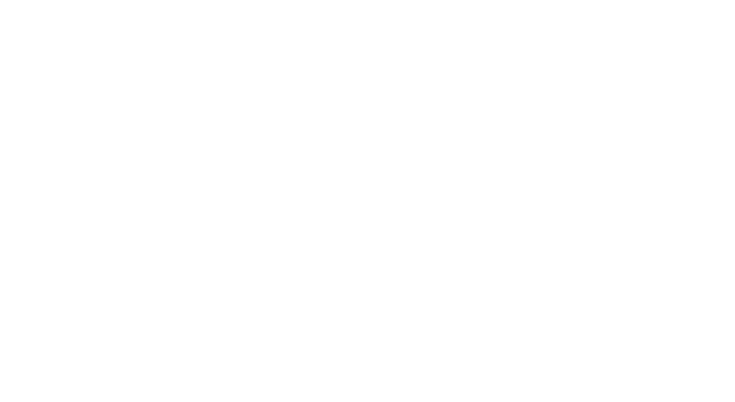
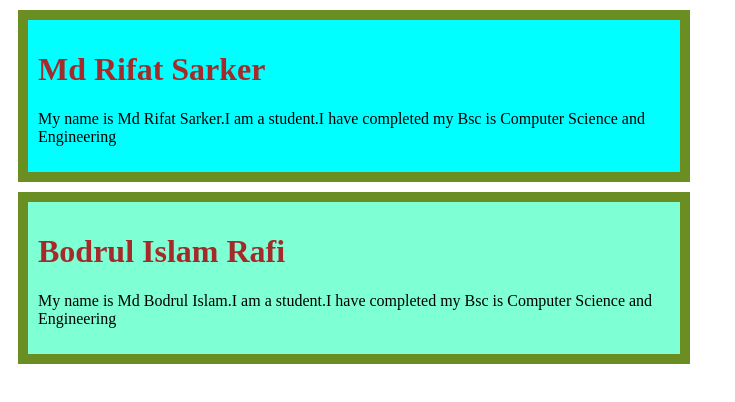
Before and after one commit to Md-Rifat-Sarker/my-first-git-repo, a plain HTML site: page index.html in a window 1280 px wide. Shown: the whole page, without its empty margins (0-735 px from the left). Drawn offline with Linux system fonts and the light colour scheme.

Commit message:
add css file

```diff
--- a/index.html
+++ b/index.html
@@ -4,8 +4,16 @@
     <meta charset="UTF-8">
     <meta name="viewport" content="width=device-width, initial-scale=1.0">
     <title>My first git rep</title>
+    <link rel="stylesheet" href="styles/blog.css">
 </head>
 <body>
-
+    <div class="div1 divsize">
+        <h1 >Md Rifat Sarker</h1>
+        <p>My name is Md Rifat Sarker.I am a student.I have completed my Bsc is Computer Science and Engineering</p>
+    </div>
+    <div class="div2 divsize">
+        <h1>Bodrul Islam Rafi</h1>
+        <P><p>My name is Md Bodrul Islam.I am a student.I have completed my Bsc is Computer Science and Engineering</p></P>
+    </div>
 </body>
 </html>
--- /dev/null
+++ b/styles/blog.css
@@ -0,0 +1,15 @@
+.div1{
+    background-color: aqua;
+}
+.div2{
+    background-color: aquamarine;
+}
+h1{
+    color: brown;
+}
+.divsize{
+    width: 50%;
+    padding: 10px;
+    margin: 10px;
+    border: 10px solid olivedrab;
+}
```
